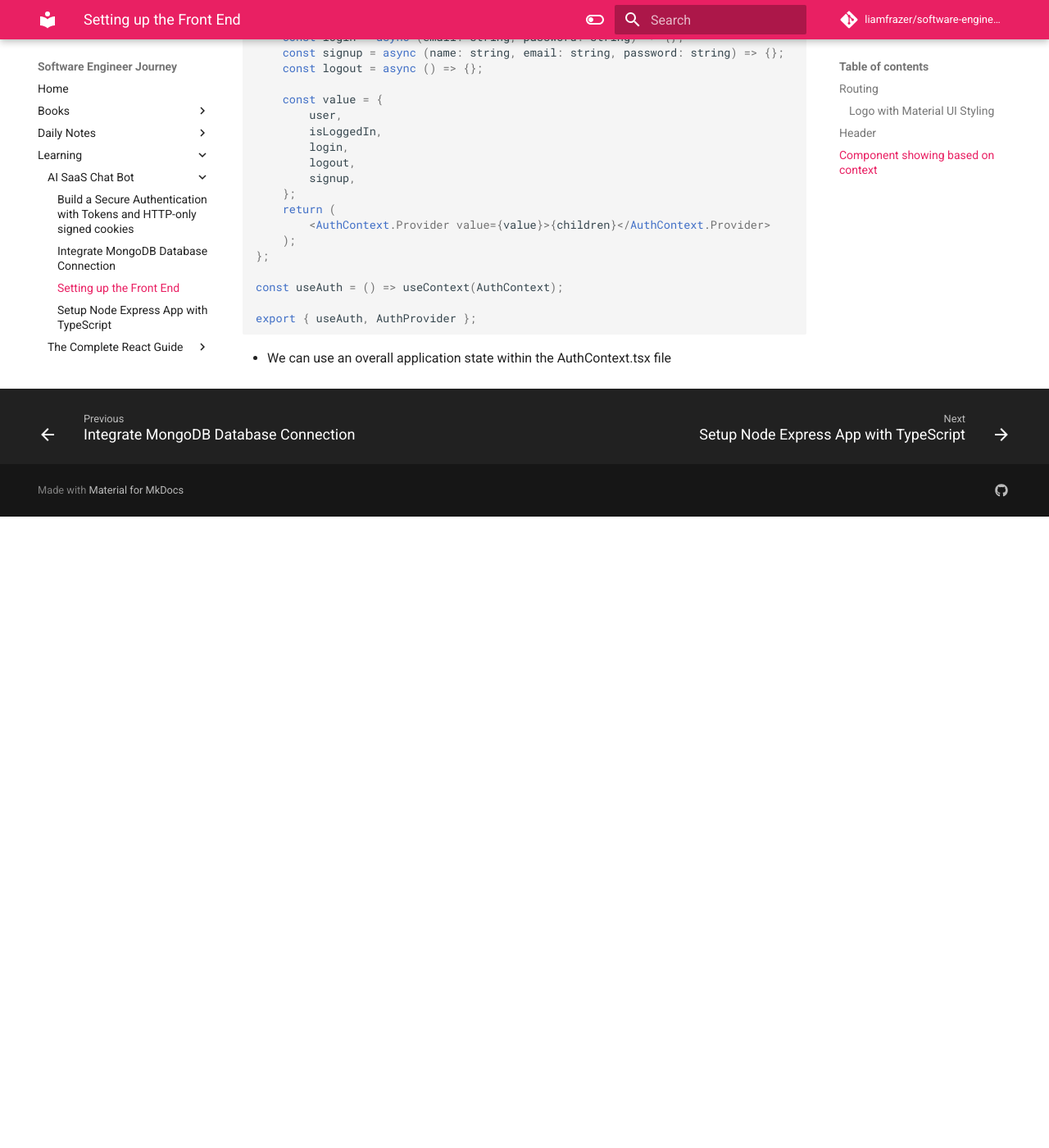
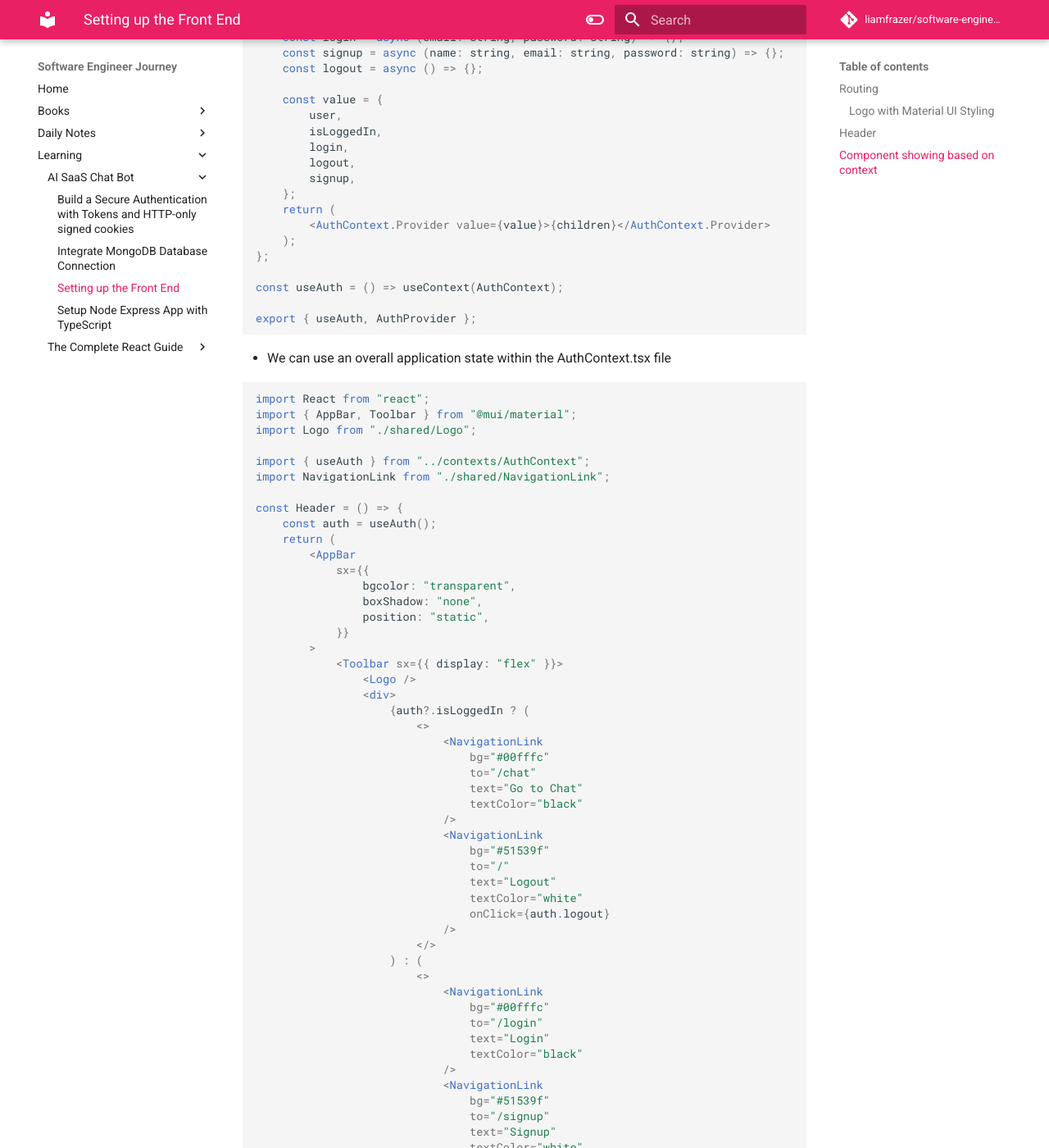
Before and after one commit to liamfrazer/software-engineer-journey, an MkDocs documentation site: the page built from docs/Learning/AI SaaS Chat Bot/Setting up the Front End.md, in a window 1280 px wide and 1400 px high, scrolled down 3148 px. Shown: the whole window at 82% size. Built offline with MkDocs 1.6.1 and Material for MkDocs 9.7.7, drawn with Linux system fonts in a browser that asks for light colours; comment, search, counter and statistics services are not loaded; before the commit the page ends 3778 px from its top, so only the background shows below that; some of the changed text lies outside the part shown.

Commit message:
vault backup: 2023-12-31 11:24:02

````diff
--- a/docs/Learning/AI SaaS Chat Bot/Setting up the Front End.md
+++ b/docs/Learning/AI SaaS Chat Bot/Setting up the Front End.md
@@ -185,3 +185,66 @@
 ```
 
 * We can use an overall application state within the AuthContext.tsx file
+
+```jsx
+import React from "react";
+import { AppBar, Toolbar } from "@mui/material";
+import Logo from "./shared/Logo";
+
+import { useAuth } from "../contexts/AuthContext";
+import NavigationLink from "./shared/NavigationLink";
+
+const Header = () => {
+	const auth = useAuth();
+	return (
+		<AppBar
+			sx={{
+				bgcolor: "transparent",
+				boxShadow: "none",
+				position: "static",
+			}}
+		>
+			<Toolbar sx={{ display: "flex" }}>
+				<Logo />
+				<div>
+					{auth?.isLoggedIn ? (
+						<>
+							<NavigationLink
+								bg="#00fffc"
+								to="/chat"
+								text="Go to Chat"
+								textColor="black"
+							/>
+							<NavigationLink
+								bg="#51539f"
+								to="/"
+								text="Logout"
+								textColor="white"
+								onClick={auth.logout}
+							/>
+						</>
+					) : (
+						<>
+							<NavigationLink
+								bg="#00fffc"
+								to="/login"
+								text="Login"
+								textColor="black"
+							/>
+							<NavigationLink
+								bg="#51539f"
+								to="/signup"
+								text="Signup"
+								textColor="white"
+							/>
+						</>
+					)}
+				</div>
+			</Toolbar>
+		</AppBar>
+	);
+};
+
+export default Header;
+
+```
````
Also changed, not shown: docs/Daily Notes/2023-12-31.md (added).
